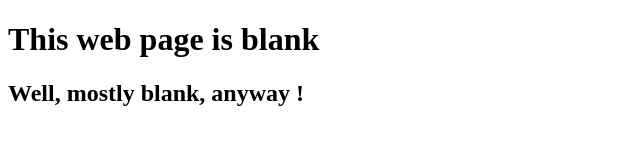
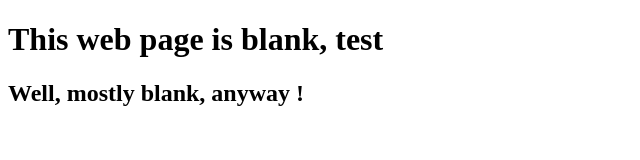
Before and after one commit to EEspinosaC/0main_openSAP_repo, a plain HTML site: page index.html in a window 1280 px wide. Shown: the full height of the page, 0-640 px from the left. Drawn offline with Linux system fonts and the light colour scheme.

Commit message:
test in experiment title 1

```diff
--- a/index.html
+++ b/index.html
@@ -5,7 +5,7 @@
 		<title>An empty web page</title>
 	</head>
 	<body>
-		<h1>This web page is blank</h1>
+		<h1>This web page is blank, test</h1>
 		<h2>Well, mostly blank, anyway !</h2>
 	</body>
 </html>
```
